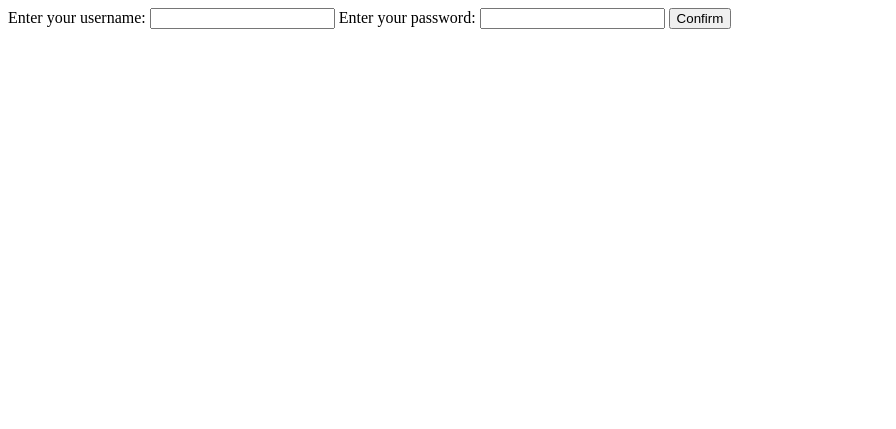
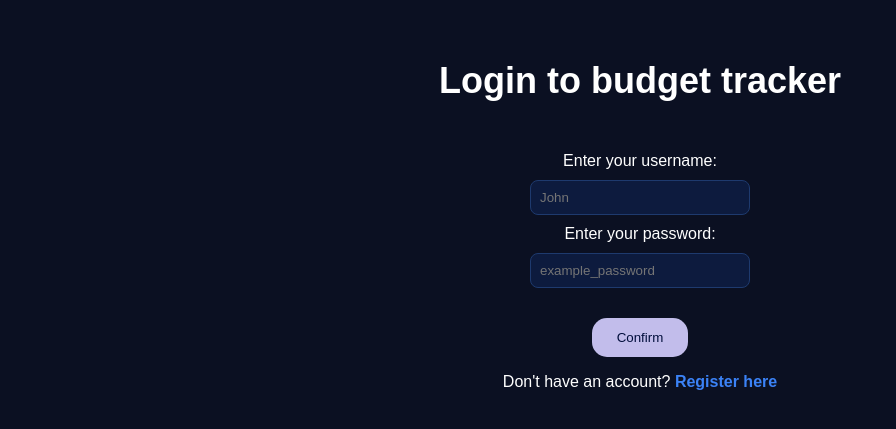
Before and after one commit to edenkuah/Flask-Budget-Tracker-with-User-Authentication, a Flask app: page /login in a window 1280 px wide. Shown: the top 429 px of the page, without its empty margins (0-896 px from the left). Run offline with Flask 3, Linux system fonts and the light colour scheme.

Commit message:
Implement logout, Style the webpage,  add success and error messages,  and updating README with features and setup instructions

```diff
--- a/app.py
+++ b/app.py
@@ -5,6 +5,7 @@ import datetime
 
 app = Flask(__name__)
 app.secret_key = "test_secret_key"  # In production, use a secure and random secret key.
+
 
 def get_db_connection():
     conn = sqlite3.connect("budget.db")
@@ -67,31 +68,35 @@ def register():
 @app.route("/login", methods=["GET", "POST"])
 def login():
     error = None
+    success_logout_message = session.pop('success_logout_message', None)  # Get and remove the success message from session
     if request.method == "POST":
         conn = get_db_connection()
         entered_username = request.form.get("username")
         entered_password = request.form.get("password")
         user = conn.execute("SELECT * FROM users where username=?", (entered_username,)).fetchone()
         if user is None:
-            error = "Username not found"
+            error = "Username not found. Please try again or sign up for a new account."
         else:
             password_is_valid = check_password_hash(user["password"], entered_password)
             if password_is_valid:
                 session['user_id'] = user['id']  # write to session
+                session['success_login_message'] = "Logged in successfully!"  # Store success message in session
                 return redirect(url_for("dashboard"))
+
             else:
                 error = "Incorrect password. Please try again."
-    return render_template("login.html", error=error)
+    return render_template("login.html", error=error, success_logout_message=success_logout_message)
 
 @app.route("/dashboard")
 def dashboard():
+    success_login_message = session.pop('success_login_message', None)  # Remove the success message from session after displaying it once
     if 'user_id' not in session:
         return redirect(url_for("login"))
     else:
         conn = get_db_connection()
         expenses = conn.execute("SELECT * FROM expenses WHERE user_id=?", (session['user_id'],)).fetchall()
         conn.close()
-        return render_template("dashboard.html", expenses=expenses)
+        return render_template("dashboard.html", expenses=expenses, success_login_message=success_login_message)
 
 @app.route("/add", methods=["POST"])
 def add_expense():
@@ -116,7 +121,12 @@ def delete_expense(expense_id):
     conn.close()
     return redirect(url_for("dashboard"))
 
-
+@app.route("/logout")
+def logout():
+    session.clear()  # Clear the user_id from session to log out the user.
+    session.pop('user_id', None)
+    session['success_logout_message'] = "Logged out successfully!"
+    return redirect(url_for("login"))
 
 if __name__ == "__main__":
     init_db()
--- /dev/null
+++ b/static/script.js
@@ -0,0 +1,6 @@
+setTimeout(function() {
+    const msg = document.querySelector('.success-login-dashboard-message');
+    if (msg) {
+        msg.style.display = 'none';
+    }
+}, 3000);
--- a/static/styles.css
+++ b/static/styles.css
@@ -0,0 +1,256 @@
+* {
+    font-family: Arial;
+    color: #ffffff;
+    background-color: #0b1022;
+}
+body {
+    /* background: linear-gradient(135deg, #0a1a3a, #111624); */
+    color: #ffffff;
+}
+
+/* Error and success messages */
+.error_message {
+    width: 90%;
+    background-color: #ff4d4d;
+    color: white;
+    padding: 15px;
+    margin-bottom: 20px;
+    border-radius: 5px;
+    text-align: center;
+    max-width: 400px;
+    margin: 20px auto;
+}
+.success_logout_message {
+    width: 90%;
+    background-color: #4CAF50;
+    color: white;
+    padding: 15px;
+    margin-bottom: 20px;
+    border-radius: 5px;
+    text-align: center;
+    max-width: 400px;
+    margin: 20px auto;
+}
+.success-login-dashboard-message {
+    text-align: center;
+}
+/* Welcome screen styling (Index.html page) */
+.welcome_screen {
+    display: flex;
+    justify-content: center;
+    align-items: center;
+    min-height: 300px;
+    margin-top: 100px;
+    flex-direction: column;
+}
+.welcome_screen a {
+    color: #3b82f6;
+    text-decoration: none;
+    font-weight: bold;
+}
+.welcome_screen a:hover {
+    text-decoration: underline;
+}
+.login_text {
+    display: flex;
+    font-size: 24px;
+    margin-bottom: 20px;
+    margin-top: 30px;
+    justify-content: center;
+}
+.form_container {
+    display: flex;
+    flex-direction: column;
+    align-items: center;
+}
+.form_container input {
+    background-color: #0d1b3e;
+    color: white;
+    border: 1px solid #1e3a6e;
+    padding: 9px;
+    border-radius: 8px;
+    margin: 10px 0;
+    width: 200px;
+}
+.form_container button {
+    background-color: #c2bdeb;
+    border-radius: 15px;
+    color: #000e3b;
+    border: none;
+    padding: 12px 25px;
+    cursor: pointer;
+    margin-top: 20px;
+}
+.no_account a {
+    color: #3b82f6;
+    text-decoration: none;
+    font-weight: bold;
+}
+.no_account a:hover {
+    text-decoration: underline;
+}
+.form_container button:hover {
+    background-color: #a89ed8;
+}
+.form_container input:focus {
+    box-shadow: 0 0 0 2px #3b82f6;
+}
+
+/* Start styling register page */
+.sign-up-form {
+    margin-top: 30px;
+    display: flex;
+    flex-direction: column;
+    align-items: center;
+
+}
+.sign-up-form input {
+    background-color: #0d1b3e;
+    color: white;
+    border: 1px solid #1e3a6e;
+    padding: 9px;
+    border-radius: 8px;
+    margin: 5px 0;
+    width: 200px;
+}
+.register_title {
+    display: flex;
+    justify-content: center;
+    align-items: center;
+    margin-top: 30px;
+}
+#register-button {
+    background-color: #c2bdeb;
+    border-radius: 7px;
+    color: #000e3b;
+    border: none;
+    padding: 10px 15px;
+    cursor: pointer;
+    margin-top: 20px;
+}
+/* Center and style have an account message */
+.have_account_form_container {
+    display: flex;
+    justify-content: center;
+    align-items: center;
+    margin-top: 20px;
+}
+.have_account_form_container a {
+    color: #3b82f6;
+    text-decoration: none;
+    font-weight: bold;
+}
+
+#register-button:hover {
+    background-color: #a89ed8;
+}
+.sign-up-form input:focus {
+    box-shadow: 0 0 0 2px #3b82f6;
+}
+
+/* Navbar */
+.navbar {
+    display: flex;
+    justify-content: space-between;
+    align-items: center;
+    padding: 15px 30px;
+    border-bottom: 1px solid #1e3a6e;
+}
+
+.nav-brand {
+    margin: 0;
+    font-size: 20px;
+}
+
+.logout-btn {
+    background-color: #c2bdeb;
+    color: black;
+    border: none;
+    padding: 10px 20px;
+    border-radius: 8px;
+    cursor: pointer;
+    margin-top: 10px;
+}
+.logout-btn:hover {
+    background-color: #a89ed8;
+}
+
+/* Remove amount spent arrows */
+#amount_input::-webkit-outer-spin-button,
+#amount_input::-webkit-inner-spin-button {
+    -webkit-appearance: none;
+    margin: 0;
+}
+/* Firefox */
+#amount_input[type=number] {
+    -moz-appearance: textfield;
+}
+/* add expenses section */
+.add_expense_card {
+    max-width: 500px;
+    margin: 30px auto;
+}
+.add_expense_card h3 {
+    text-align: center;
+    font-size: 22px;
+    margin-bottom: 15px;
+}
+.add_expense_card form {
+    display: flex;
+    flex-direction: column;
+    align-items: center;
+}
+.add_expense_card input {
+    background-color: #0d1b3e;
+    color: white;
+    border: 1px solid #1e3a6e;
+    padding: 9px;
+    border-radius: 8px;
+    margin: 10px 0;
+    width: 200px;
+}
+.add_expense_card button {
+    color: white;
+    background-color: #0d1b3e;
+    margin-top: 10px;
+    padding: 12px 20px;
+    border-radius: 10px;
+    border: none;
+    cursor: pointer;
+}
+.add_expense_card button:hover {
+    background-color: #151e35;
+}
+.No_expenses_message {
+    text-align: center;
+    font-size: 18px;
+    color: #c2bdeb;
+}
+/* Expense Table styling */
+.expense_block {
+    max-width: 800px;
+    margin: 20px auto;
+}
+.main_table {
+    width: 100%;
+    border-collapse: collapse;
+    border-radius: 10px;
+}
+.main_table th {
+    background-color: #0d1b3e;
+    padding: 12px 15px;
+    text-align: left;
+}
+.delete_button {
+    background: #ef4444;
+    padding: 6px 12px;
+    font-size: 13px;
+    border-radius: 8px;
+    border: none;
+}
+.main_table td {
+    padding: 10px;
+}
+.delete_button:hover {
+    background-color: #a5604b;
+}
--- a/templates/login.html
+++ b/templates/login.html
@@ -4,14 +4,30 @@
     <meta charset="UTF-8">
     <meta name="viewport" content="width=device-width, initial-scale=1.0">
     <title>Login to budget tracker</title>
+    <link rel="stylesheet" href="{{ url_for('static', filename='styles.css') }}" >
+    <link rel="stylesheet" href="/static/styles.css">
 </head>
 <body>
-    <form class="form-container", method="post", action="/login">
+    <div class="login_text">
+        <h2>Login to budget tracker</h2>
+    </div>
+    <form class="form_container" method="post" action="{{ url_for('login') }}">
         <label for="username">Enter your username:</label>
-        <input id="username" name="username" required>
+        <input id="username" name="username" required placeholder="John">
         <label for="password">Enter your password: </label>
-        <input id="password" name="password" type="password" required>
+        <input id="password" name="password" type="password" required placeholder="example_password">
         <button type="submit">Confirm</button>
     </form>
+    <div class="no_account form_container">
+        <p>Don't have an account? <a href="{{ url_for('register') }}">Register here</a></p>
+    </div>
+    {% if error %}
+        <p class="error_message">{{ error }}</p>
+    {% endif %}
+
+
+    {% if success_logout_message %}
+        <p class="success_logout_message">{{ success_logout_message }}</p>
+    {% endif %}
 </body>
 </html>
```
Also changed, not shown: templates/dashboard.html (+19 -6 lines), templates/index.html (+7 -4 lines), templates/register.html (+10 -2 lines), README.md, budget.db.
